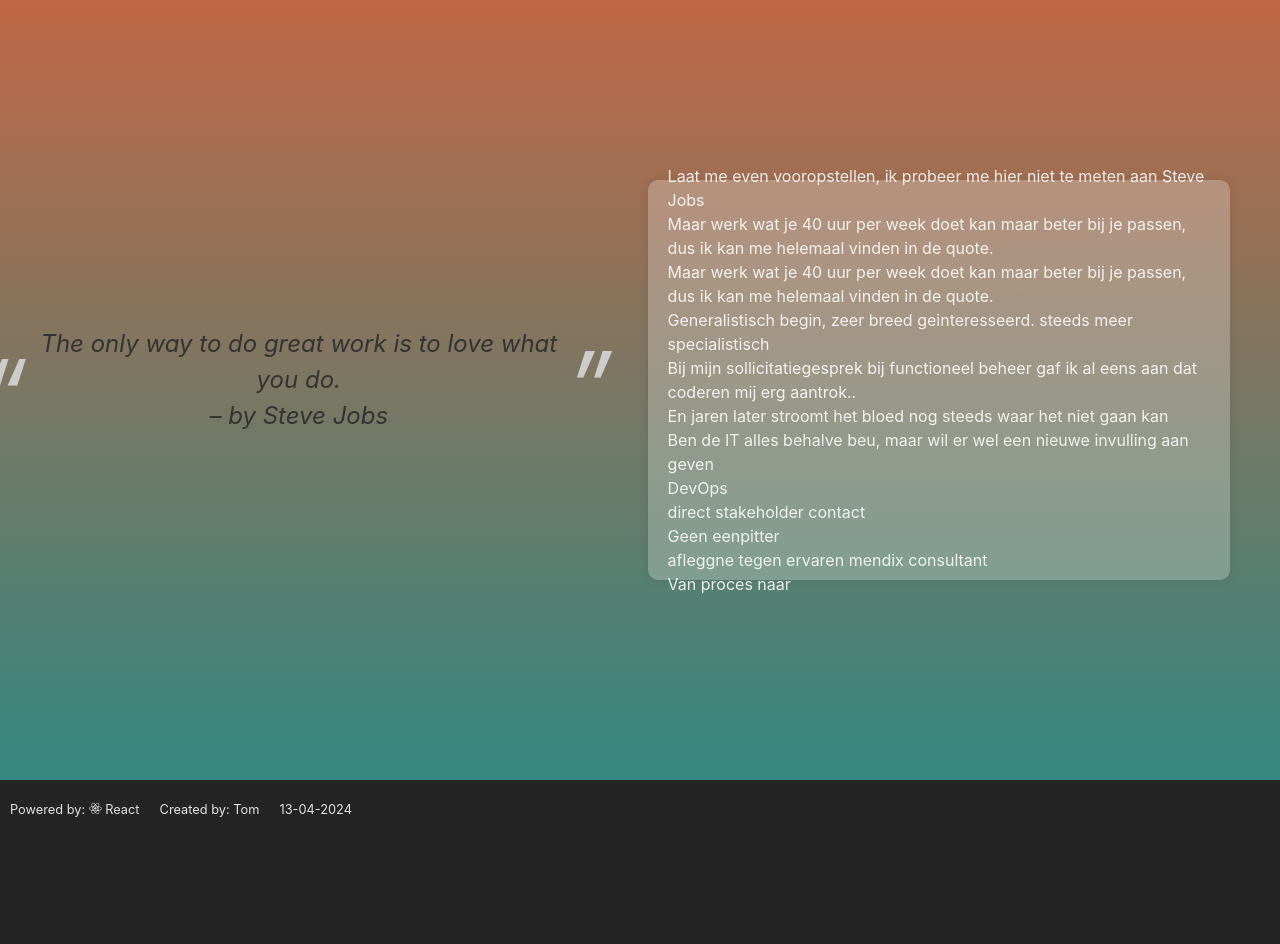
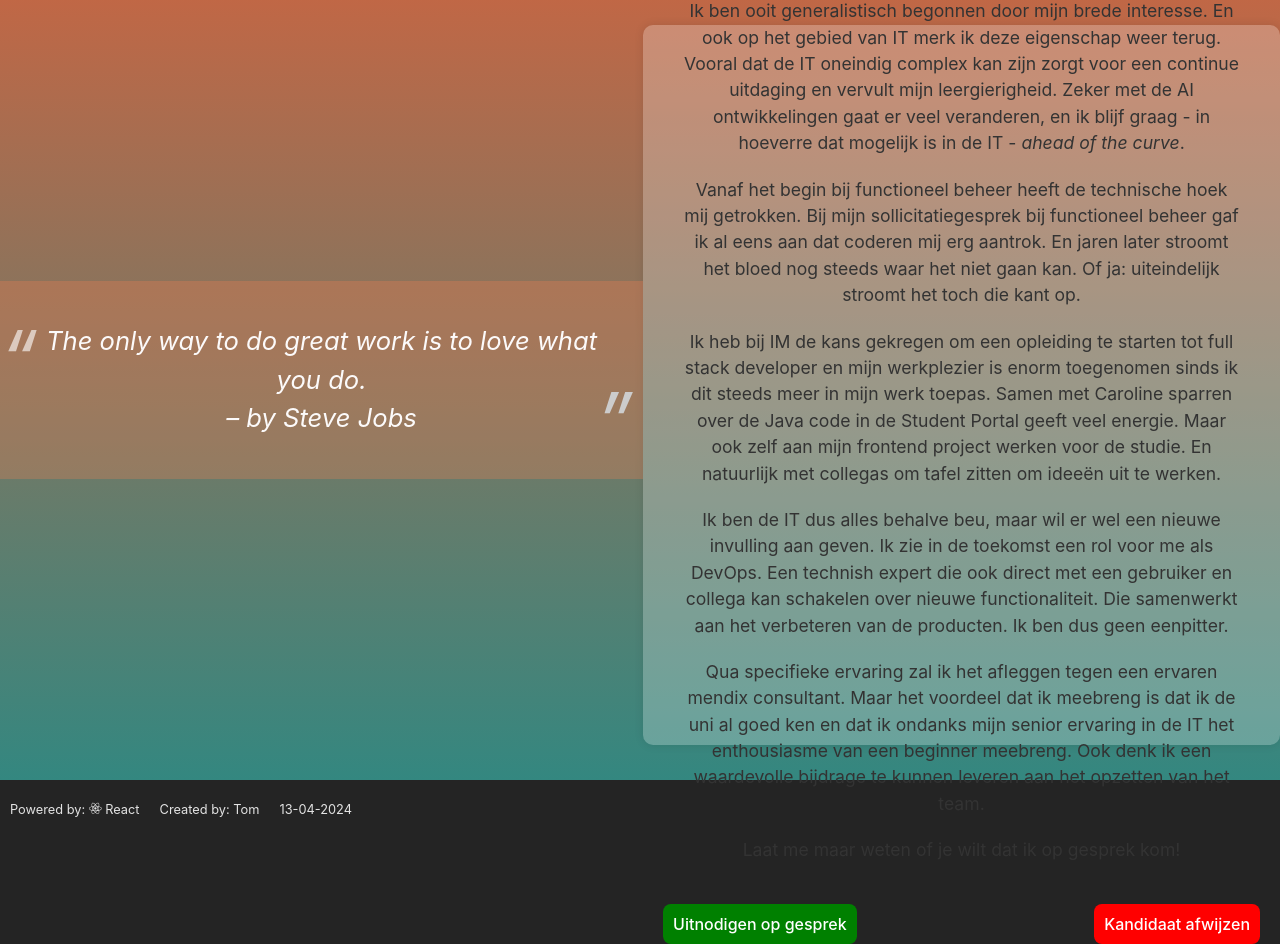
Before and after one commit to tomnovistudentgithub/sollicitatieReact, a React (Vite) app: page /motivatie in a window 1280 px wide. Shown: the part 80-1024 px from the top of the page. Before the commit the page ends 920 px from the top, so only its background shows below. Built offline with nearby package versions, Linux system fonts and the light colour scheme.

Commit message:
first commit

```diff
--- a/src/pages/Motivatie.jsx
+++ b/src/pages/Motivatie.jsx
@@ -1,8 +1,38 @@
-import React from 'react';
+import React, {useState} from 'react';
 import './motivatie.css';
 
 function Motivatie() {
-    return (
+        const [showModal, setShowModal] = useState(false);
+        const [modalContent, setModalContent] = useState('');
+    const [rejectButtonText, setRejectButtonText] = useState('Kandidaat afwijzen');
+    const [inviteButtonText, setInviteButtonText] = useState('Uitnodigen op gesprek');
+    const handleInviteClick = () => {
+        setModalContent('Thank you note and a celebration animation');
+        setShowModal(true);
+    };
+
+    const handleRejectClick = () => {
+        setModalContent('Computer says no, a text part and a videoclip of angry cats');
+        setShowModal(true);
+    };
+
+    const handleRejectHover = () => {
+        setRejectButtonText('😡');
+    };
+
+    const handleRejectMouseOut = () => {
+        setRejectButtonText('Kandidaat afwijzen');
+    };
+
+    const handleInviteHover = () => {
+        setInviteButtonText('😊');
+    }
+
+    const handleInviteMouseOut = () => {
+        setInviteButtonText('Uitnodigen op gesprek');
+    };
+
+        return (
 
         <div className="outer-container-motivatie">
 
@@ -13,28 +43,57 @@ function Motivatie() {
             <div className="inner-container-motivatie">
 
                 <div className="motivatie-content-container">
-                    <p>Laat me even vooropstellen, ik probeer me hier niet te meten aan Steve Jobs</p>
+                    <p>Laat me even vooropstellen, ik probeer me hier niet te meten aan Steve Jobs. Voor mij betekent
+                        'great work' niet zozeer het bereiken van top prestaties maar vooral het opgaan in iets wat
+                        intrinsiek bij je past. Met mijn 40 uur werk per week kan ik me helemaal vinden in die
+                        quote. </p>
 
-                    <p>Maar werk wat je 40 uur per week doet kan maar beter bij je passen, dus ik kan me helemaal vinden in de quote.</p>
-                    <p>Maar werk wat je 40 uur per week doet kan maar beter bij je passen, dus ik kan me helemaal vinden in de quote.</p>
+                    <p>Ik ben ooit generalistisch begonnen door mijn brede interesse. En ook op het gebied van IT merk
+                        ik deze eigenschap weer terug. Vooral dat de IT oneindig complex kan zijn zorgt voor een
+                        continue uitdaging en vervult mijn leergierigheid. Zeker met de AI ontwikkelingen gaat er veel
+                        veranderen, en ik blijf graag - in hoeverre dat mogelijk is in de IT - <i>ahead of the curve</i>.
+                    </p>
 
+                    <p>Vanaf het begin bij functioneel beheer heeft de technische hoek mij getrokken. Bij mijn
+                        sollicitatiegesprek bij functioneel beheer gaf ik al eens aan dat coderen mij erg
+                        aantrok. En jaren later stroomt het bloed nog steeds waar het niet gaan kan. Of ja: uiteindelijk
+                        stroomt het toch die kant op.</p>
 
-                    <p>Generalistisch begin, zeer breed geinteresseerd.
-                        steeds meer specialistisch</p>
-                    <p>Bij mijn sollicitatiegesprek bij functioneel beheer gaf ik al eens aan dat coderen mij erg
-                        aantrok..</p>
-                    <p>En jaren later stroomt het bloed nog steeds waar het niet gaan kan </p>
+                    <p>Ik heb bij IM de kans gekregen om een opleiding te starten tot full stack developer en mijn
+                        werkplezier is enorm toegenomen sinds ik dit steeds meer in mijn werk toepas. Samen met Caroline
+                        sparren over de Java code in de Student Portal geeft veel energie. Maar ook zelf aan mijn
+                        frontend project werken voor de studie. En natuurlijk met collegas om tafel zitten om ideeën uit
+                        te werken. </p>
 
-                    <p>Ben de IT alles behalve beu, maar wil er wel een nieuwe invulling aan geven</p>
-                    <p>DevOps</p>
-                    <p>direct stakeholder contact</p>
-                    <p>Geen eenpitter</p>
-                    <p>afleggne tegen ervaren mendix consultant</p>
-                    <p>Van proces naar </p>
+                    <p>Ik ben de IT dus alles behalve beu, maar wil er wel een nieuwe invulling aan geven. Ik zie in de
+                        toekomst een rol voor me als DevOps. Een technish expert die ook direct met een gebruiker en
+                        collega kan schakelen over nieuwe functionaliteit. Die samenwerkt aan het verbeteren van de
+                        producten. Ik ben dus geen eenpitter.</p>
+
+                    <p>Qua specifieke ervaring zal ik het afleggen tegen een ervaren mendix consultant. Maar het
+                        voordeel dat ik meebreng is dat ik de uni al goed ken en dat ik ondanks mijn senior ervaring in
+                        de IT het enthousiasme van een beginner meebreng. Ook denk ik een waardevolle bijdrage te kunnen
+                        leveren aan het opzetten van het team.</p>
+                    <p>Laat me maar weten of je wilt dat ik op gesprek kom! </p>
+                </div>
+                <div className="button-container">
+                    <button className="invite-button" onClick={handleInviteClick} onMouseOver={handleInviteHover}
+                            onMouseOut={handleInviteMouseOut}>{inviteButtonText}</button>
+
+                    <button className="reject-button" onClick={handleRejectClick} onMouseOver={handleRejectHover}
+                            onMouseOut={handleRejectMouseOut}>{rejectButtonText}</button>
                 </div>
             </div>
+            {showModal && (
+                <div className="modal">
+                    <div className="modal-content">
+                        {modalContent}
+                    </div>
+                    <button onClick={() => setShowModal(false)}>Close</button>
+                </div>
+            )}
         </div>
-    );
+        );
 }
 
 export default Motivatie;
--- a/src/pages/motivatie.css
+++ b/src/pages/motivatie.css
@@ -7,8 +7,8 @@
 }
 
 .inner-container-motivatie {
-    width: 50%;
-    height: 50%;
+    width: 57%;
+    height: 90%;
     background: rgba(255, 255, 255, 0.24);
     border-radius: 10px;
     box-shadow: 0 0 10px rgba(0, 0, 0, 0.1);
@@ -17,37 +17,128 @@
     flex-direction: column;
     justify-content: center;
     align-items: center;
-    margin: 50px;
+    margin-top: 10px;
+
+
 
 }
 
-.quote-block {
-    font-size: 1.5em;
-    font-style: italic;
+.inner-container-motivatie p {
+    font-size: 1.1em;
     color: #333;
     text-align: center;
+    margin: 20px;
+    z-index: 1;
+}
+
+.quote-block {
+    font-size: 1.6em;
+    font-style: italic;
+    color: #fcfafa;
+    text-align: center;
     margin: 0;
+    background: rgba(255, 127, 80, 0.27);
 }
 
 .quote-block.quote {
     position: relative;
-    padding: 1em;
+    padding: 1.6em;
 }
 
 .quote-block.quote::before {
     content: "“";
     position: absolute;
     top: 20px;
-    left: -20px;
-    font-size: 4em;
-    color: #ccc;
+    left: 0px;
+    font-size: 3em;
+    color: rgba(255, 255, 255, 0.61);
 }
 
 .quote-block.quote::after {
     content: "”";
     position: absolute;
     bottom: 0;
-    right: -15px;
-    font-size: 4em;
+    right: 10px;
+    font-size: 3em;
     color: #ccc;
 }
+
+.button-container {
+    display: flex;
+    justify-content: space-between;
+    width: 100%;
+}
+
+.invite-button, .reject-button {
+    padding: 10px;
+    font-size: 1em;
+    border: none;
+    cursor: pointer;
+    transition: transform 0.3s ease;
+    display: flex;
+    justify-content: center;
+    align-items: center;
+}
+
+.invite-button:hover, .reject-button:hover {
+    transform: none;
+    width: 200px;
+}
+
+.invite-button .button-smiley, .reject-button .button-smiley {
+    display: none;
+}
+
+.invite-button:hover .button-text, .reject-button:hover .button-text {
+    display: none;
+}
+
+.invite-button:hover .button-smiley, .reject-button:hover .button-smiley {
+    display: inline;
+}
+
+.invite-button {
+    background-color: green;
+    color: white;
+}
+
+.invite-button:hover {
+    content: ;
+    transform: scale(1.1);
+}
+
+.reject-button {
+    background-color: red;
+    color: white;
+}
+
+.reject-button:hover::after {
+
+    transform: translate(-50%, -50%);
+}
+
+.modal {
+    position: fixed;
+    top: 0;
+    left: 0;
+    width: 100%;
+    height: 100%;
+    background-color: rgba(0, 0, 0, 0.5);
+    display: flex;
+    justify-content: center;
+    align-items: center;
+    flex-direction: column;
+
+}
+
+.modal-content {
+    flex-basis: 400px;
+
+
+}
+
+.modal button {
+    background: deeppink;
+    color: white;
+
+}
```
